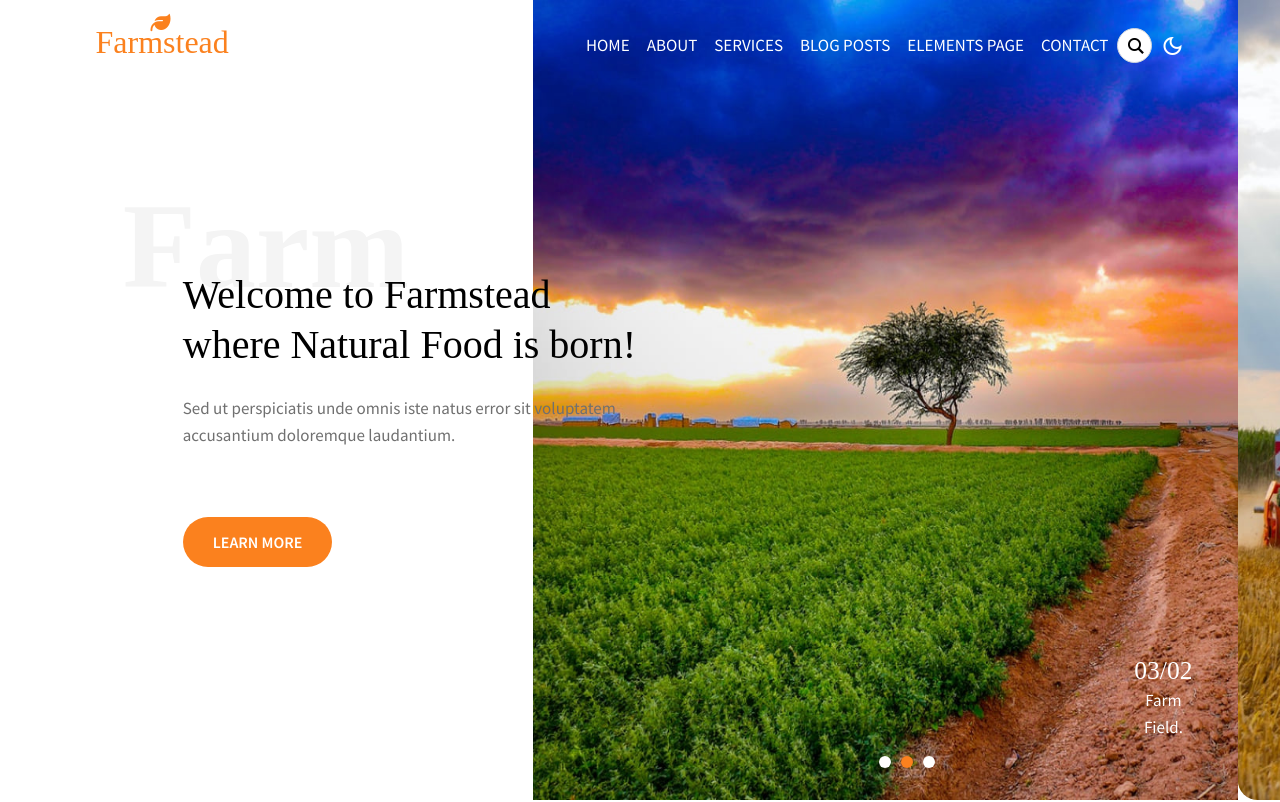
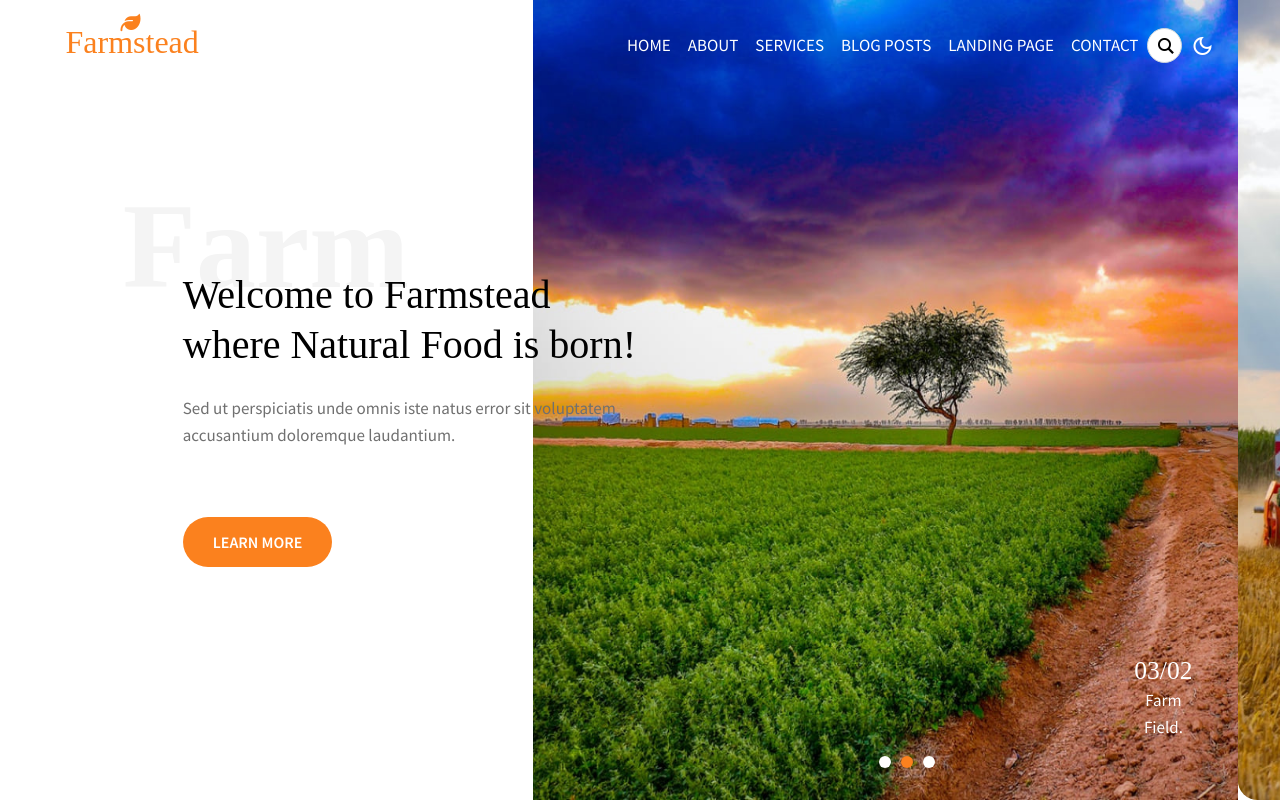
Before and after one commit to huunghia76/capstone-farmstead, a plain HTML site: page index.html in a window 1280 px wide. Shown: the top 802 px of the page. Drawn offline with nearby package versions, Linux system fonts and the light colour scheme; some packages are replaced by stand-ins of ours; a script that the page names is missing; a web font is replaced by a local one.

Commit message:
commit 1.2 update 9/5/2023

```diff
--- a/css/style.css
+++ b/css/style.css
@@ -77,6 +77,11 @@ body.dark-mode .count-number{
 }
 body.dark-mode{
     background-color: #222222;
+}
+@media (min-width: 1280px){
+    .container {
+        max-width: 1200px;
+    }
 }
 /* header */
 header input.search {
--- a/index.html
+++ b/index.html
@@ -59,7 +59,7 @@
                                 <a class="nav-link text-center " href="blogposts.html">BLOG POSTS</a>
                             </li>
                             <li class="nav-item">
-                                <a class="nav-link text-center " href="landingpage.html">ELEMENTS PAGE</a>
+                                <a class="nav-link text-center " href="landingpage.html">LANDING PAGE</a>
                             </li>
                             <li class="nav-item">
                                 <a class="nav-link text-center" href="contact.html">CONTACT</a>
```
Also changed, not shown: about.html (+1 -1 lines), blogposts.html (+1 -1 lines), contact.html (+1 -1 lines), service.html (+1 -1 lines).
